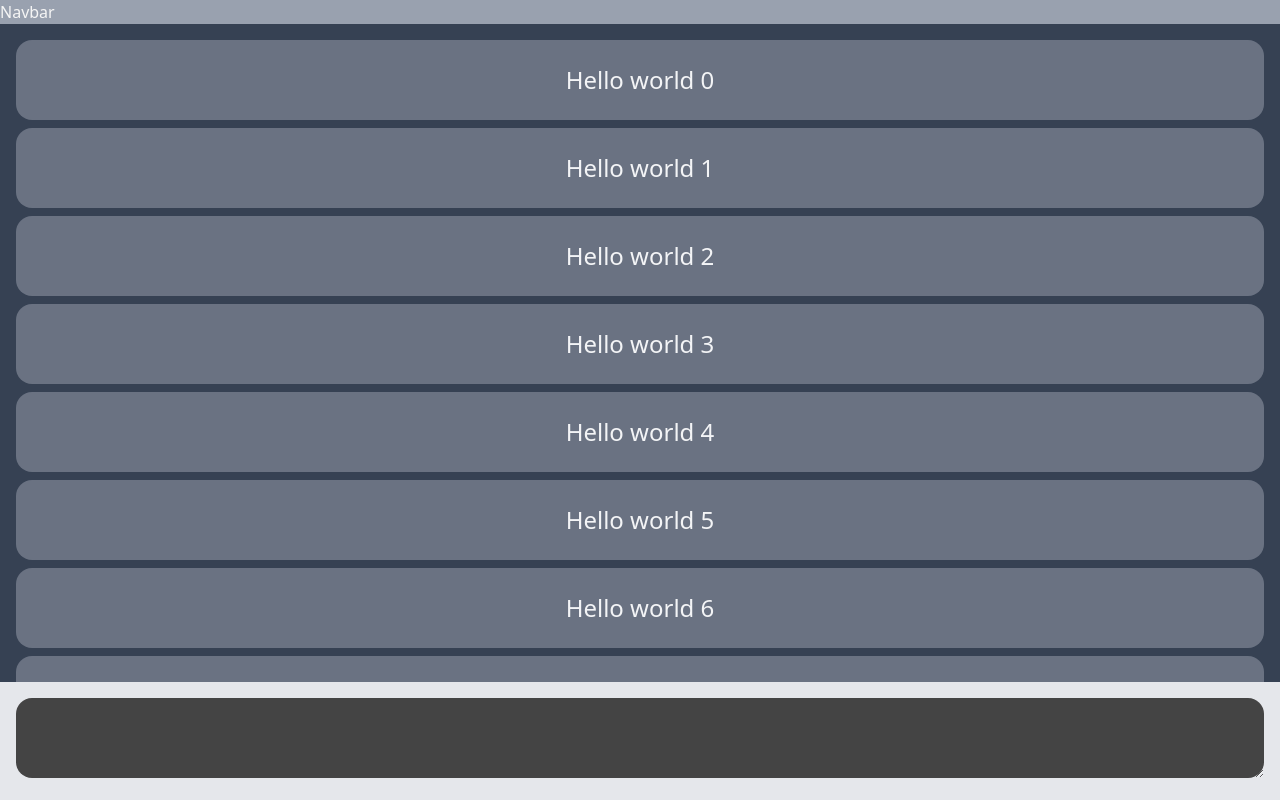
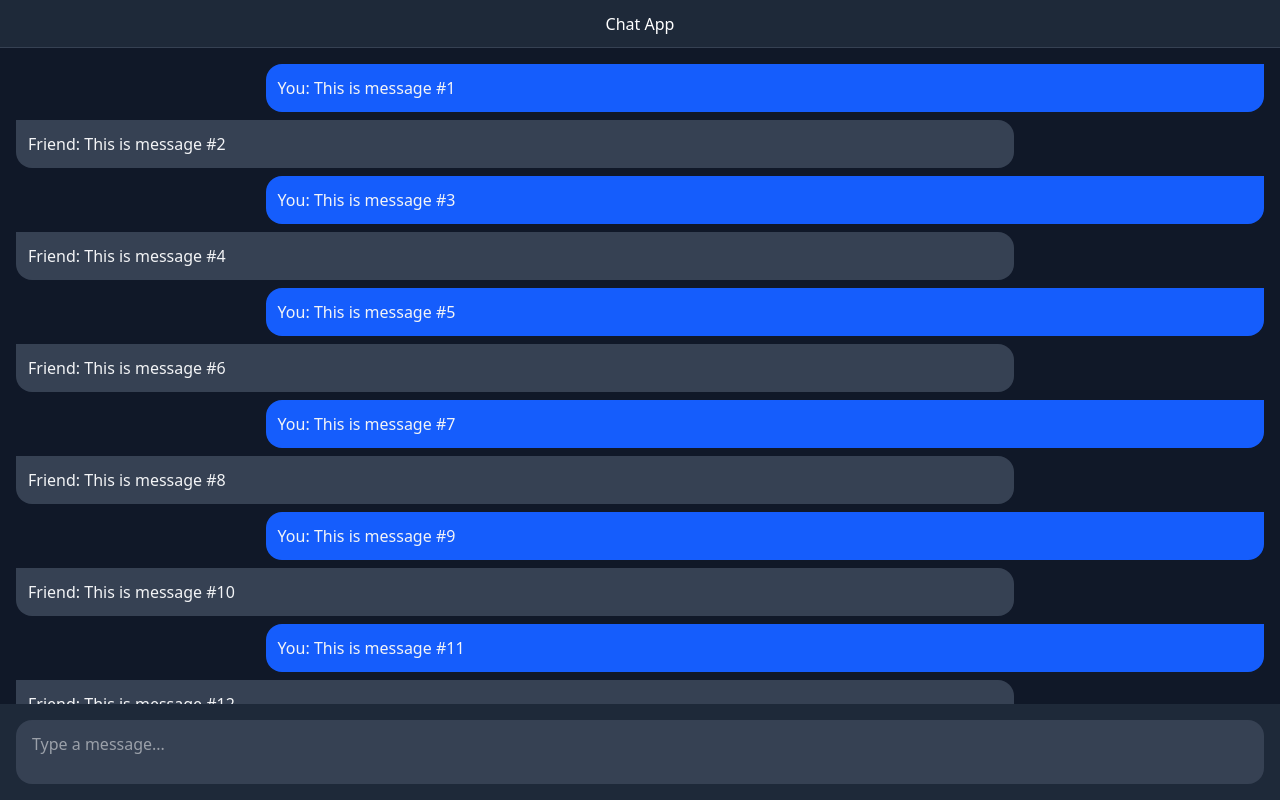
Before and after one commit to itsroyalrao/testing-client, a React (Vite) app: page / in a window 1280 px wide. Built offline with nearby package versions, Linux system fonts and the light colour scheme.

Commit message:
refactor: improve keyboard handling and adjust chat area layout based on keyboard state

```diff
--- a/src/App.tsx
+++ b/src/App.tsx
@@ -1,53 +1,99 @@
-import { useEffect, useState } from 'react';
+"use client";
 
-function App() {
+import { useEffect, useState, useRef } from "react";
+
+export default function ChatApp() {
+  const [keyboardHeight, setKeyboardHeight] = useState(0);
   const [isKeyboardOpen, setIsKeyboardOpen] = useState(false);
+  const chatAreaRef = useRef<HTMLDivElement>(null);
 
   useEffect(() => {
     const handleResize = () => {
       if (window.visualViewport) {
-        const isKeyboardLikelyOpen = window.innerHeight > window.visualViewport.height;
-        setIsKeyboardOpen(isKeyboardLikelyOpen);
+        const viewportHeight = window.visualViewport.height;
+        const windowHeight = window.innerHeight;
+        const heightDiff = windowHeight - viewportHeight;
+
+        // Consider keyboard open if the difference is significant
+        const keyboardIsOpen = heightDiff > 100;
+
+        setIsKeyboardOpen(keyboardIsOpen);
+        setKeyboardHeight(keyboardIsOpen ? heightDiff : 0);
+
+        // Scroll to bottom when keyboard opens
+        if (keyboardIsOpen && chatAreaRef.current) {
+          setTimeout(() => {
+            chatAreaRef.current?.scrollTo({
+              top: chatAreaRef.current.scrollHeight,
+              behavior: "smooth",
+            });
+          }, 100);
+        }
       }
     };
 
-    window.addEventListener('resize', handleResize);
+    // Listen for resize events on both window and visualViewport
+    window.addEventListener("resize", handleResize);
     if (window.visualViewport) {
-      window.visualViewport.addEventListener('resize', handleResize);
+      window.visualViewport.addEventListener("resize", handleResize);
     }
 
     return () => {
-      window.removeEventListener('resize', handleResize);
+      window.removeEventListener("resize", handleResize);
       if (window.visualViewport) {
-        window.visualViewport.removeEventListener('resize', handleResize);
+        window.visualViewport.removeEventListener("resize", handleResize);
       }
     };
   }, []);
 
   return (
-    <div className="bg-[#111] text-[#f5f5f5] flex flex-col h-[100svh] overflow-hidden">
-      <div className="w-full bg-gray-400">Navbar</div>
-      <div className={`w-full ${isKeyboardOpen ? 'h-[calc(100svh-180px)]' : 'flex-grow'} bg-gray-700 space-y-2 p-4 overflow-auto`}>
-        {Array(100)
+    <div className="bg-[#111] text-[#f5f5f5] h-[100svh] overflow-hidden relative">
+      {/* Navbar - fixed height */}
+      <div className="fixed top-0 left-0 w-full h-12 bg-gray-800 z-10 flex items-center justify-center border-b border-gray-700">
+        <span className="text-white font-medium">Chat App</span>
+      </div>
+
+      {/* Chat area - dynamic height based on keyboard */}
+      <div
+        ref={chatAreaRef}
+        className="absolute top-12 overflow-auto bg-gray-900 space-y-2 p-4"
+        style={{
+          bottom: `${24 + keyboardHeight}px`, // Adjust bottom based on input height + keyboard
+          left: 0,
+          right: 0,
+        }}
+      >
+        {Array(20)
           .fill(null)
           .map((_, i) => (
             <div
               key={i}
-              className="w-full h-20 bg-gray-500 rounded-2xl flex items-center justify-center"
+              className={`p-3 rounded-2xl max-w-[80%] ${
+                i % 2 === 0
+                  ? "bg-blue-600 ml-auto rounded-tr-none"
+                  : "bg-gray-700 rounded-tl-none"
+              }`}
             >
-              <div className="text-2xl text-gray-100">Hello world {i}</div>
+              <div className="text-gray-100">
+                {i % 2 === 0 ? "You: " : "Friend: "}
+                This is message #{i + 1}
+              </div>
             </div>
           ))}
       </div>
-      <div className="w-full p-4 bg-gray-200">
+
+      {/* Textarea input - fixed at bottom but above keyboard */}
+      <div
+        className="fixed left-0 w-full h-24 bg-gray-800 p-4 z-10"
+        style={{
+          bottom: isKeyboardOpen ? `${keyboardHeight}px` : 0,
+        }}
+      >
         <textarea
-          className="bg-[#444] w-full h-20 px-4 py-2 rounded-2xl focus:outline-none"
-          onFocus={() => setIsKeyboardOpen(true)}
-          onBlur={() => setIsKeyboardOpen(false)}
+          className="bg-gray-700 w-full h-full px-4 py-3 rounded-2xl focus:outline-none focus:ring-2 focus:ring-blue-500 text-white resize-none"
+          placeholder="Type a message..."
         />
       </div>
     </div>
   );
 }
-
-export default App;
--- a/src/index.css
+++ b/src/index.css
@@ -1 +1,31 @@
 @import "tailwindcss";
+
+:root {
+  --foreground-rgb: 255, 255, 255;
+  --background-rgb: 17, 17, 17;
+}
+
+body {
+  color: rgb(var(--foreground-rgb));
+  background: rgb(var(--background-rgb));
+  overscroll-behavior: none;
+}
+
+html,
+body {
+  height: 100%;
+  overflow: hidden;
+  position: fixed;
+  width: 100%;
+}
+
+/* Hide scrollbar for Chrome, Safari and Opera */
+.overflow-auto::-webkit-scrollbar {
+  display: none;
+}
+
+/* Hide scrollbar for IE, Edge and Firefox */
+.overflow-auto {
+  -ms-overflow-style: none; /* IE and Edge */
+  scrollbar-width: none; /* Firefox */
+}
```
